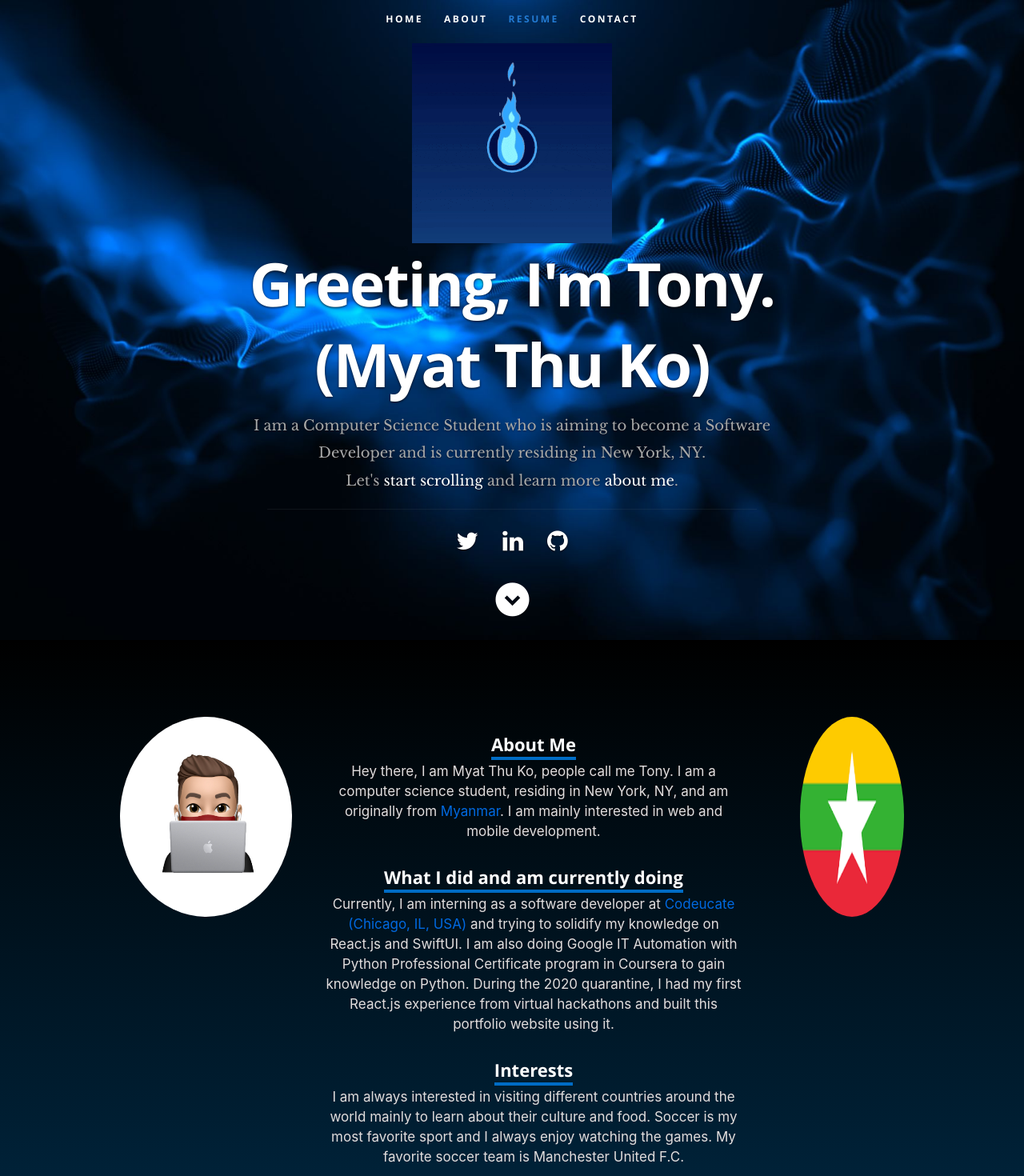
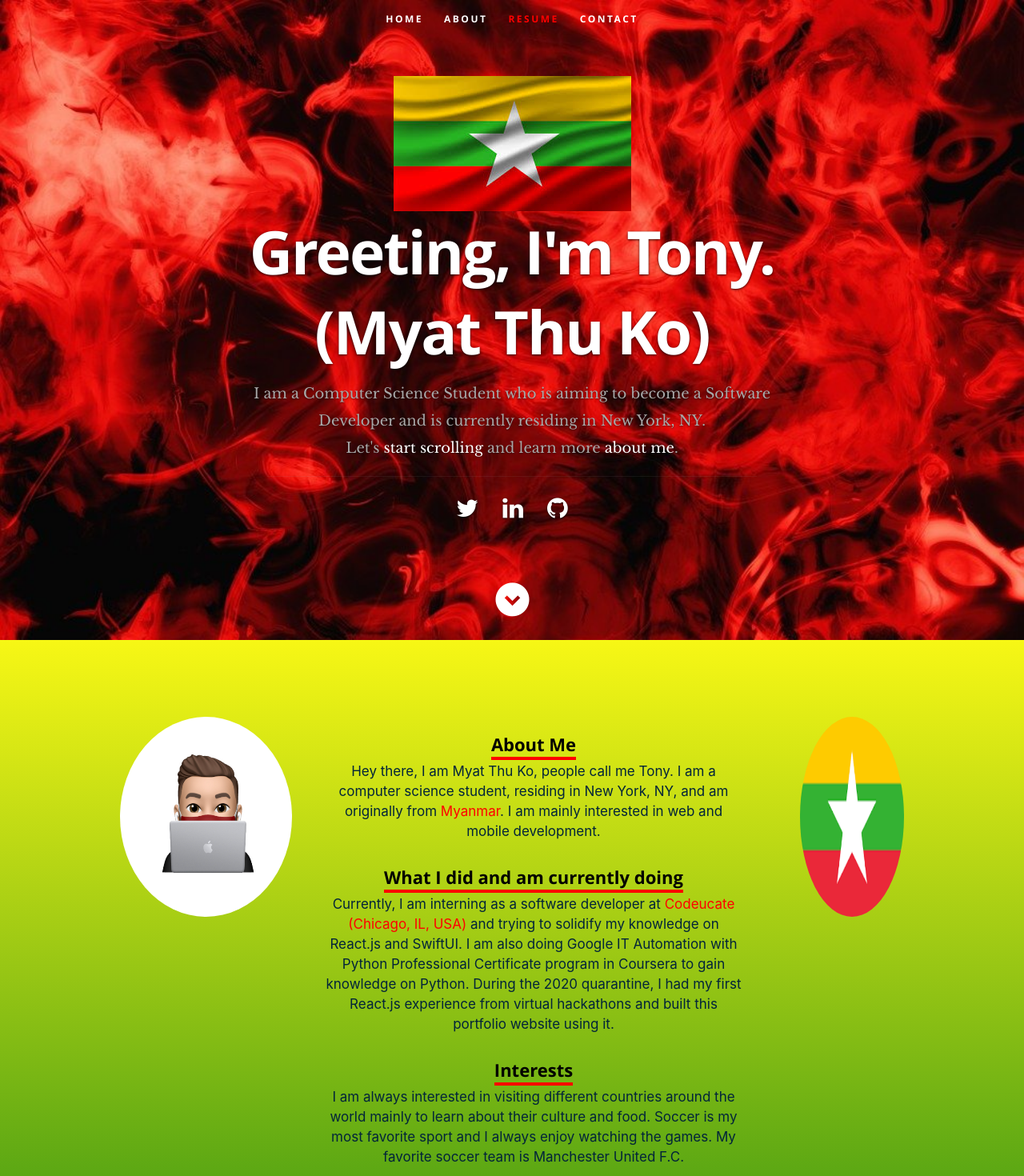
Before and after one commit to MyatThuKo/Portfolio-Website, a React (Create React App) app: page / in a window 1280 px wide. Shown: the top 1470 px of the page at 80% size. Built offline with nearby package versions, Linux system fonts and the light colour scheme.

Commit message:
Changed background and colors

```diff
--- a/public/css/layout.css
+++ b/public/css/layout.css
@@ -30,7 +30,7 @@ header {
    height: 800px;
    min-height: 500px;
    width: 100%;
-   background: #161415 url(../images/header-background.jpg) no-repeat top center;
+   background: #161415 url(../images/red-background.jpg) no-repeat top center;
    background-size: cover !important;
 	-webkit-background-size: cover !important;
    text-align: center;
@@ -184,7 +184,8 @@ ul#nav li a {
 }
 
 ul#nav li a:active { background-color: transparent !important; }
-ul#nav li.current a { color: rgb(35, 123, 211); }
+/* ul#nav li.current a { color: rgb(35, 123, 211); } */
+ul#nav li.current a { color: #ff0000 }
 
 .giphy-embed {
    position: relative;
@@ -199,29 +200,36 @@ ul#nav li.current a { color: rgb(35, 123, 211); }
 
 #about {
    /* background: #222222; */
-   background: #000000;  /* fallback for old browsers */
-   background: -webkit-linear-gradient(to bottom, #000000, #003558);  /* Chrome 10-25, Safari 5.1-6 */
-   background: linear-gradient(to bottom, #000000, #003558); /* W3C, IE 10+/ Edge, Firefox 16+, Chrome 26+, Opera 12+, Safari 7+ */
+   /* background: #000000;  fallback for old browsers */
+   /* background: -webkit-linear-gradient(to bottom, #000000, #003558);  Chrome 10-25, Safari 5.1-6 */
+   /* background: linear-gradient(to bottom, #000000, #003558); W3C, IE 10+/ Edge, Firefox 16+, Chrome 26+, Opera 12+, Safari 7+ */
+   background: #f7f715;  /* fallback for old browsers */
+   background: -webkit-linear-gradient(to bottom, #f7f715, #037a13);  /* Chrome 10-25, Safari 5.1-6 */
+   background: linear-gradient(to bottom, #f7f715, #037a13); /* W3C, IE 10+/ Edge, Firefox 16+, Chrome 26+, Opera 12+, Safari 7+ */
    padding-top: 96px;
    padding-bottom: 66px;
    overflow: hidden;
 }
 
-#about a, #about a:visited  { color: rgb(0, 105, 224); }
+/* #about a, #about a:visited  { color: rgb(0, 105, 224); } */
+#about a, #about a:visited  { color:#ff0000 }
 #about a:hover, #about a:focus { color: white; }
 
 #about h2 {
    font: 22px/30px 'opensans-bold', sans-serif;
-   color: white;
+   /* color: white; */
+   color: black;
    margin-top: 20px;
 }
 #about h2 span {
-   border-bottom: 4px solid #006cc5;
+   /* border-bottom: 4px solid #006cc5; */
+   border-bottom: 4px solid #ff0000;
 }
 
 #about p {
    line-height: 25px;
-   color: #e2dddd;
+   /* color: #e2dddd; */
+   color: #02243a;
    font-size: 17px;
 }
 #about .profile-pic {
@@ -255,9 +263,13 @@ ul#nav li.current a { color: rgb(35, 123, 211); }
 /* ------------------------------------------------------------------ */
 
 #resume {
-   background: #313131;  /* fallback for old browsers */
-   background: -webkit-linear-gradient(to bottom, #003558, #313131);  /* Chrome 10-25, Safari 5.1-6 */
-   background: linear-gradient(to bottom, #003558, #313131); /* W3C, IE 10+/ Edge, Firefox 16+, Chrome 26+, Opera 12+, Safari 7+ */
+   /* background: #313131;  fallback for old browsers */
+   /* background: -webkit-linear-gradient(to bottom, #003558, #313131);  Chrome 10-25, Safari 5.1-6 */
+   /* background: linear-gradient(to bottom, #003558, #313131); W3C, IE 10+/ Edge, Firefox 16+, Chrome 26+, Opera 12+, Safari 7+ */
+
+   background: #037a13;  /* fallback for old browsers */
+   background: -webkit-linear-gradient(to bottom, #037a13, #ff0000);  /* Chrome 10-25, Safari 5.1-6 */
+   background: linear-gradient(to bottom, #037a13, #ff0000); /* W3C, IE 10+/ Edge, Firefox 16+, Chrome 26+, Opera 12+, Safari 7+ */
 
    padding-top: 90px;
    padding-bottom: 72px;
@@ -589,10 +601,12 @@ ul#nav li.current a { color: rgb(35, 123, 211); }
 /* ------------------------------------------------------------------ */
 
 #contact {
-   /* background: #191919; */
-   background: #313131;  /* fallback for old browsers */
-   background: -webkit-linear-gradient(to bottom, #313131, #1a1717);  /* Chrome 10-25, Safari 5.1-6 */
-   background: linear-gradient(to bottom, #313131, #1a1717); /* W3C, IE 10+/ Edge, Firefox 16+, Chrome 26+, Opera 12+, Safari 7+ */
+   /* background: #313131;  fallback for old browsers */
+   /* background: -webkit-linear-gradient(to bottom, #313131, #1a1717);  Chrome 10-25, Safari 5.1-6 */
+   /* background: linear-gradient(to bottom, #313131, #1a1717); W3C, IE 10+/ Edge, Firefox 16+, Chrome 26+, Opera 12+, Safari 7+ */
+   background: #f7f715;  /* fallback for old browsers */
+   background: -webkit-linear-gradient(to bottom, #f7f715, #037a13, #FF0000);  /* Chrome 10-25, Safari 5.1-6 */
+   background: linear-gradient(to bottom, #f7f715, #037a13, #FF0000); /* W3C, IE 10+/ Edge, Firefox 16+, Chrome 26+, Opera 12+, Safari 7+ */
    padding-top: 96px;
    padding-bottom: 102px;
    color: #636363;
@@ -603,16 +617,19 @@ ul#nav li.current a { color: rgb(35, 123, 211); }
    font: 50px/56px 'librebaskerville-italic', Times, serif;
    text-transform: uppercase;
    letter-spacing: 1px;
-   color: white;
+   /* color: white; */
+   color: black;
    padding-bottom: 50px;
 }
 
 #contact h1 span {
-   border-bottom: 3px solid #006cc5;
+   /* border-bottom: 3px solid #006cc5; */
+   border-bottom: 3px solid red;
 }
 
-#contact a, #about a:visited  { color: rgb(0, 105, 224); }
-#contact a:hover, #about a:focus { color: white; }
+/* #contact a, #about a:visited  { color: rgb(0, 105, 224); } */
+#contact a, #about a:visited  { color: white; }
+#contact a:hover, #about a:focus { color: black; }
 
 #contact h2 {
    font: 18px/24px 'opensans-bold', sans-serif;
@@ -630,21 +647,26 @@ ul#nav li.current a { color: rgb(35, 123, 211); }
    line-height: 72px;
    text-align: left;
    float: left;
-   color: #ebeeee;
+   /* color: #ebeeee; */
+   color: black;
 }
 
 #contact h3 {
    font: 24px/30px 'librebaskerville-italic', Times, serif;
-   color: #ffffff;
+   /* color: #ffffff; */
+   color: black;
    padding-bottom: 10px;
 }
 #contact h3 span {
    border-bottom: 3px solid #006cc5;
+   border-bottom: 3px solid red;
    padding-bottom: 5px;
 }
 
 #contact p {
-   color: white;
+   color: black;
+   font-weight: bold;
+   font-family: 'Lucida Sans', 'Lucida Sans Regular', 'Lucida Grande', 'Lucida Sans Unicode', Geneva, Verdana, sans-serif;
 }
 #contact p.lead {
    font: 18px/36px 'opensans-light', sans-serif;
@@ -656,9 +678,10 @@ ul#nav li.current a { color: rgb(35, 123, 211); }
 /* contact form */
 #contact form { margin-bottom: 30px; }
 #contact label {
-   font: 15px/24px 'opensans-bold', sans-serif;
+   font: 20px/24px 'opensans-bold', sans-serif;
    margin: 12px 0;
-   color: #EBEEEE;
+   /* color: #EBEEEE; */
+   color: black;
 	display: inline-block;
 	float: left;
    width: 26%;
@@ -667,8 +690,9 @@ ul#nav li.current a { color: rgb(35, 123, 211); }
 #contact textarea,
 #contact select {
    padding: 18px 20px;
-	color: #eee;
-	background: #373233;
+	/* color: #eee; */
+   color: black;
+	background: #ffffff;
 	margin-bottom: 42px;
 	border: 0;
 	outline: none;
@@ -680,7 +704,7 @@ ul#nav li.current a { color: rgb(35, 123, 211); }
 #contact textarea:focus,
 #contact select:focus {
 	color: #fff;
-	background-color: #11ABB0;
+	background-color: #ff0000;
 }
 #contact button.submit {
 	text-transform: uppercase;
@@ -702,11 +726,11 @@ ul#nav li.current a { color: rgb(35, 123, 211); }
    font: 20px/40px 'Courier New', Courier, monospace;
 }
 #contact .after-submit p:hover {
-   color: lawngreen;
+   color: #037a13;
 }
 #contact span.required {
-	color: #11ABB0;
-	font-size: 13px;
+	color: #000000;
+	font-size: 18px;
 }
 #message-warning, #message-success {
    display: none;
@@ -717,7 +741,7 @@ ul#nav li.current a { color: rgb(35, 123, 211); }
    margin-left: 26%;
 }
 #message-warning { color: #D72828; }
-#message-success { color: #11ABB0; }
+#message-success { color: #000000; }
 
 #message-warning i,
 #message-success i {
--- a/src/components/contactus/contactus.js
+++ b/src/components/contactus/contactus.js
@@ -59,10 +59,6 @@ export default class contactus extends React.Component {
                                     </div>
                                 </fieldset>
                             </form>
-                            <div id="message-warning">This contact form is still under construction. Sorry for the inconvenience.</div>
-                            <div id="message-success">
-                                <i className="fa fa-check" />Thank you for contacting.<br />
-                            </div>
                         </div>
                         <aside className="four columns footer-widgets">
                             <div className="widget widget_contact">
--- a/src/components/header/header.js
+++ b/src/components/header/header.js
@@ -18,7 +18,8 @@ export default class Header extends Component {
                 </nav>
                 <div className="row banner">
                     <div className="banner-text">
-                        <iframe src={greeting} className="giphy-embed" />
+                        {/* <iframe src={greeting} className="giphy-embed" /> */}
+                        <img src="images/myanmar-background.jpeg" />
                         <h1 className="responsive-headline">Greeting, I'm {resumeData.nickname}.</h1>
                         <h1 className="responsive-headline">({resumeData.name})</h1>
                         <h3 className="header-bio">I am a {resumeData.role} who is aiming to become a {resumeData.dream} and is currently residing in {resumeData.location}. <br />
```
Also changed, not shown: public/images/myanmar-background.jpeg (added), public/images/red-background.jpg (added).
